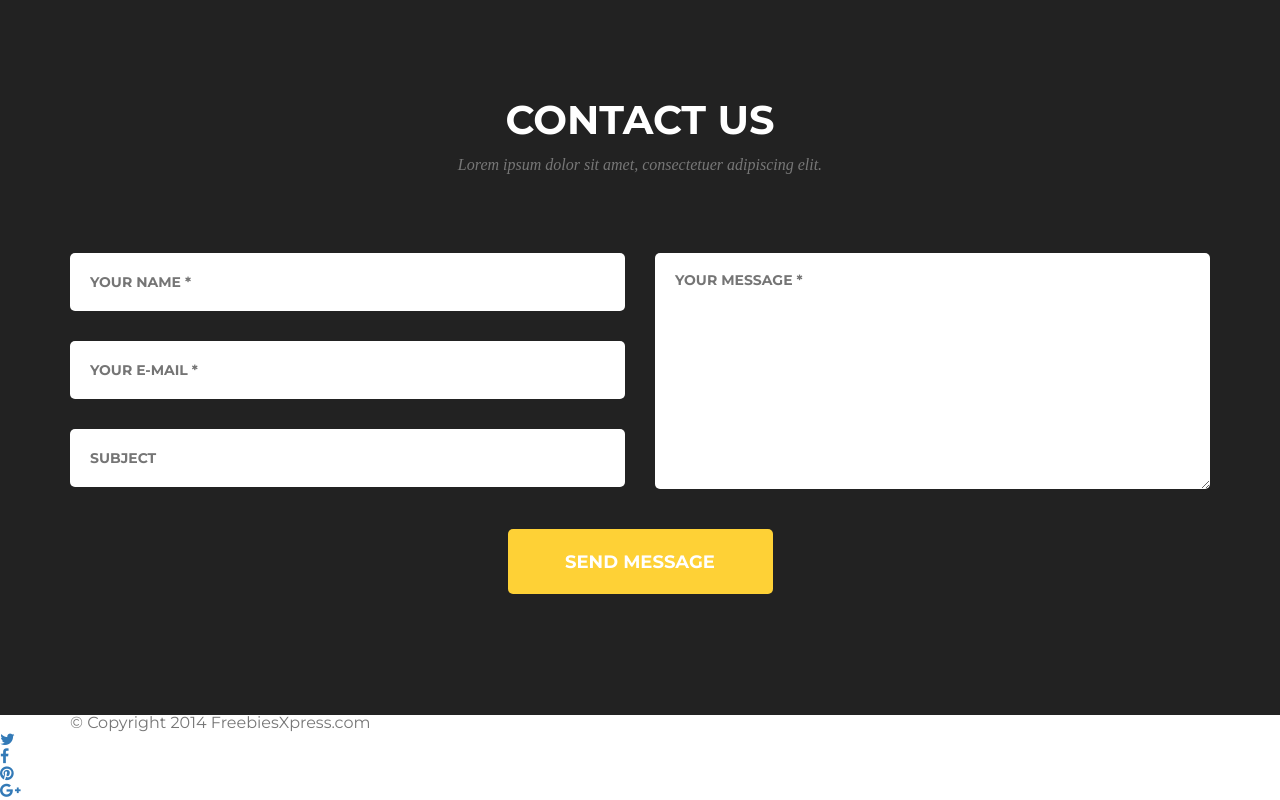
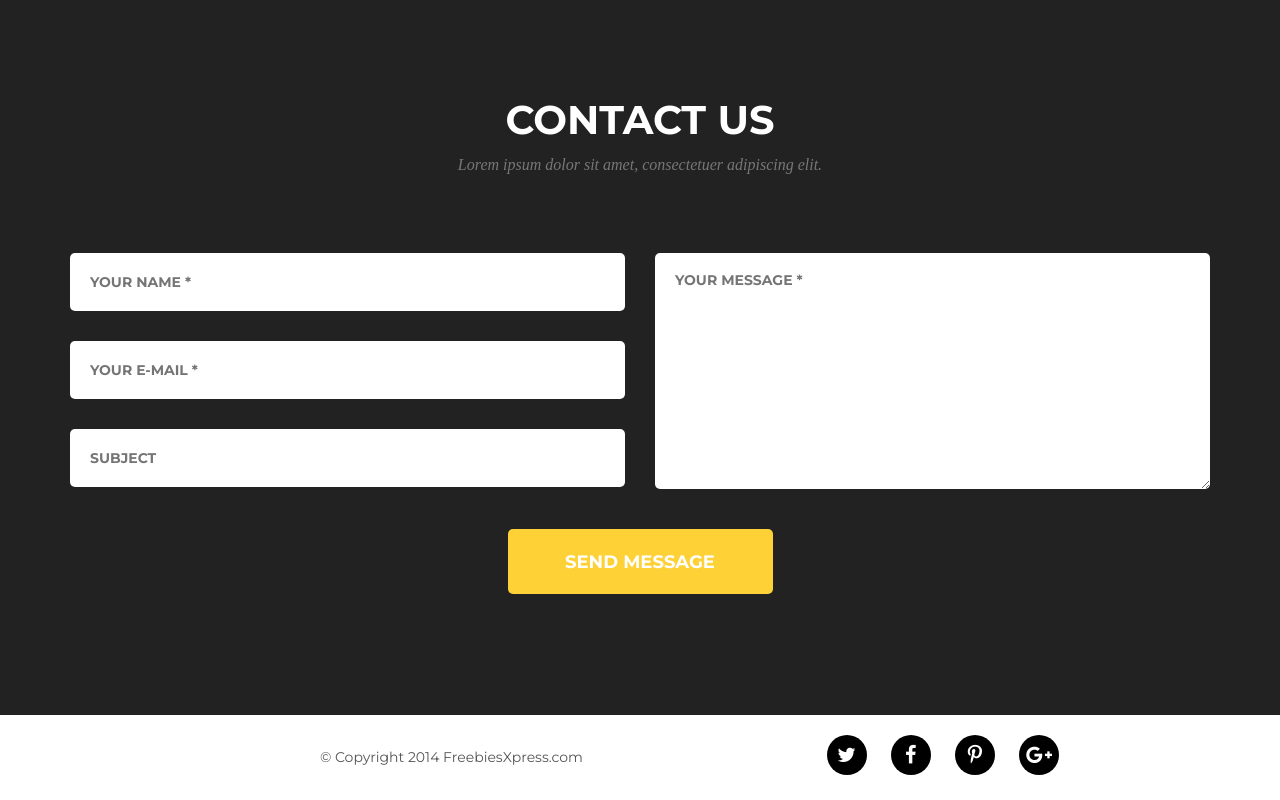
Before and after one commit to bartekma89/Project-HTML, a website: page src/index.html in a window 1280 px wide. Shown: the part 5258-6058 px from the top of the page. Drawn offline with nearby package versions, Linux system fonts and the light colour scheme; files whose address does not match are found by name.

Commit message:
added section footer

```diff
--- a/src/css/style.css
+++ b/src/css/style.css
@@ -1,3 +1,5 @@
+@import url("https://fonts.googleapis.com/css?family=Montserrat:400,400i,700,700i&subset=latin-ext");
+@import url("https://fonts.googleapis.com/css?family=Roboto+Slab:400,700&subset=latin-ext");
 @import url("https://fonts.googleapis.com/css?family=Montserrat:400,400i,700,700i&subset=latin-ext");
 @import url("https://fonts.googleapis.com/css?family=Roboto+Slab:400,700&subset=latin-ext");
 @import url("https://fonts.googleapis.com/css?family=Montserrat:400,400i,700,700i&subset=latin-ext");
@@ -661,3 +663,41 @@ body {
           font-weight: 700;
           text-transform: uppercase;
           color: #fff; }
+
+* {
+  -webkit-box-sizing: border-box;
+          box-sizing: border-box;
+  font-size: 16px; }
+
+body {
+  font-family: "Montserrat", sans-serif;
+  background: #fff;
+  color: #777;
+  overflow-x: hidden; }
+
+.container-fluid {
+  padding: 0; }
+
+footer .social-media {
+  padding: 20px; }
+  footer .social-media .icon-btn {
+    font-size: 20px;
+    border-radius: 50%;
+    width: 40px;
+    height: 40px;
+    background-color: #000;
+    border: none;
+    color: #fff;
+    cursor: pointer;
+    margin: 0 10px; }
+    footer .social-media .icon-btn:hover {
+      background-color: #fff;
+      color: #000;
+      border: 3px solid #000; }
+  footer .social-media .copyright {
+    color: #555555;
+    font-family: "Montserrat", sans-serif;
+    font-size: 14px;
+    font-weight: 400;
+    line-height: 22px;
+    margin: auto 230px; }
--- a/src/index.html
+++ b/src/index.html
@@ -235,26 +235,23 @@
                         <textarea name="" id="" cols="30" rows="14" placeholder="your message *"></textarea>
                     </div>
                     <div class='buttonHolder'>
-                    	<button type="submit"><span>send message</span></button>
+                        <button type="submit"><span>send message</span></button>
                     </div>
-
                 </form>
             </div>
         </section>
         <!-- footer -->
         <footer>
-            <div class="copyright">
-                <div class="container">
-                    <p>&copy; Copyright 2014 FreebiesXpress.com</p>
+            <div class="container">
+                <div class="social-media">
+                    <span class="copyright">
+                    &copy; Copyright 2014 FreebiesXpress.com
+                	</span>
+                    <button class="icon-btn twitter"><i class="fa fa-twitter"></i></button>
+                    <button class="icon-btn facebook"><i class="fa fa-facebook"></i></button>
+                    <button class="icon-btn pinterest"><i class="fa fa-pinterest-p"></i></button>
+                    <button class="icon-btn google-plus"><i class="fa fa-google-plus"></i></button>
                 </div>
-            </div>
-            <div class="social-media">
-                <ul class="social-icons">
-                    <li><a href=""><i class="fa fa-twitter"></i></a></li>
-                    <li><a href=""><i class="fa fa-facebook"></i></a></li>
-                    <li><a href=""><i class="fa fa-pinterest"></i></a></li>
-                    <li><a href=""><i class="fa fa-google-plus"></i></a></li>
-                </ul>
             </div>
         </footer>
     </div>
```
